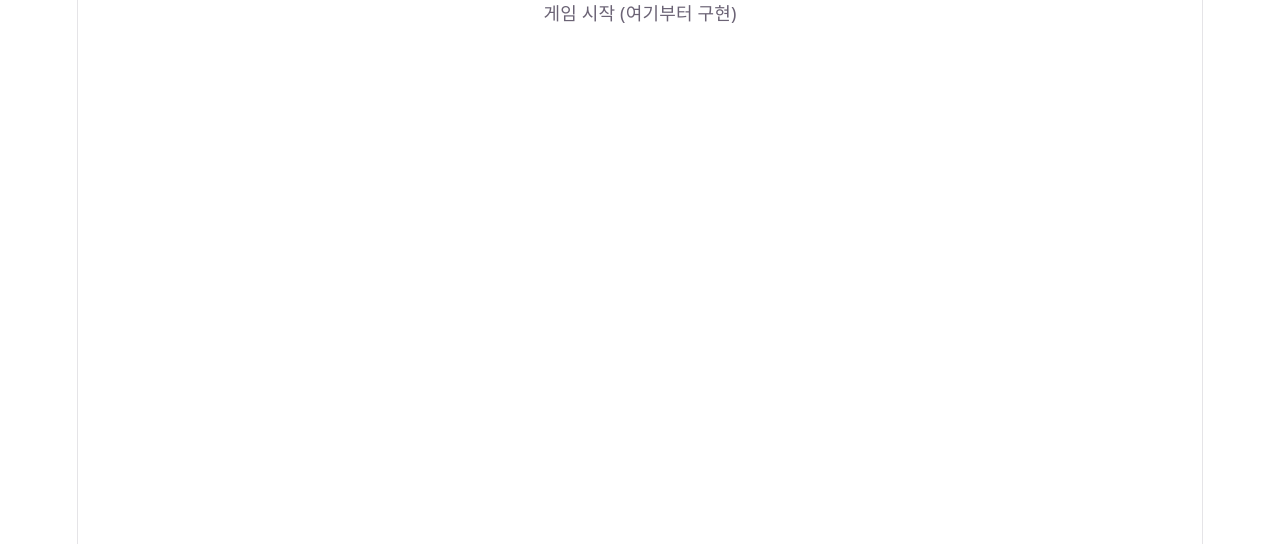
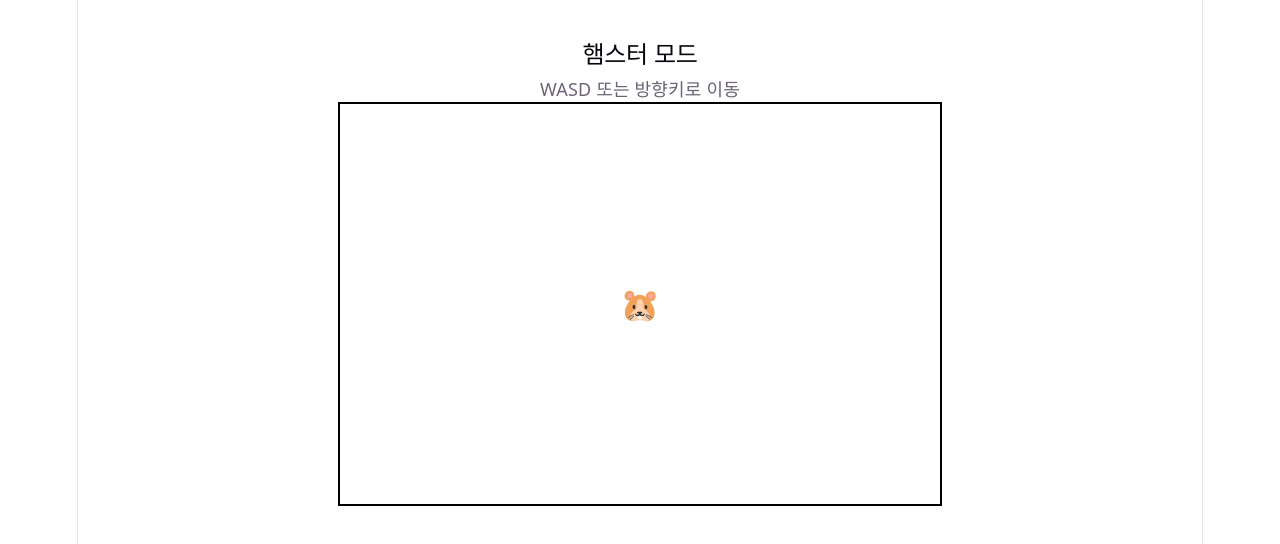
Before and after one commit to asasia1935/killer-hamster-vs-good-roach, a React (Vite) app: page / in a window 1280 px wide. Both pictures are taken after a click on the button "살인 햄스터 선택". Shown: the top 544 px of the page. Built offline with nearby package versions, Linux system fonts and the light colour scheme.

Commit message:
feat: 햄스터 자유 이동 구현

```diff
--- a/src/App.tsx
+++ b/src/App.tsx
@@ -1,6 +1,16 @@
-import { useState } from "react";
+import { useEffect, useRef, useState } from "react";
 
 type Screen = "INTRO" | "GAME";
+
+type Position = {
+  x: number;
+  y: number;
+};
+
+const GAME_WIDTH = 600;
+const GAME_HEIGHT = 400;
+const HAMSTER_SIZE = 40;
+const HAMSTER_SPEED = 220; // px per second
 
 function App() {
   const [screen, setScreen] = useState<Screen>("INTRO");
@@ -11,14 +21,127 @@ function App() {
         <h1>살인 햄스터 vs 착한 바퀴벌레</h1>
         <p>당신은 누구를 선택하시겠습니까?</p>
 
-        <button onClick={() => setScreen("GAME")}>
-          살인 햄스터 선택
-        </button>
+        <button onClick={() => setScreen("GAME")}>살인 햄스터 선택</button>
       </div>
     );
   }
 
-  return <div>게임 시작 (여기부터 구현)</div>;
+  return <HamsterGame />;
+}
+
+function HamsterGame() {
+  const [hamsterPosition, setHamsterPosition] = useState<Position>({
+    x: 280,
+    y: 180,
+  });
+
+  const pressedKeys = useRef<Set<string>>(new Set());
+  const lastTimeRef = useRef<number | null>(null);
+
+  useEffect(() => {
+    const handleKeyDown = (event: KeyboardEvent) => {
+      pressedKeys.current.add(event.key.toLowerCase());
+    };
+
+    const handleKeyUp = (event: KeyboardEvent) => {
+      pressedKeys.current.delete(event.key.toLowerCase());
+    };
+
+    window.addEventListener("keydown", handleKeyDown);
+    window.addEventListener("keyup", handleKeyUp);
+
+    let animationFrameId: number;
+
+    const update = (currentTime: number) => {
+      if (lastTimeRef.current === null) {
+        lastTimeRef.current = currentTime;
+      }
+
+      const deltaTime = (currentTime - lastTimeRef.current) / 1000;
+      lastTimeRef.current = currentTime;
+
+      setHamsterPosition((prev) => {
+        let dx = 0;
+        let dy = 0;
+
+        if (pressedKeys.current.has("arrowup") || pressedKeys.current.has("w")) {
+          dy -= 1;
+        }
+        if (pressedKeys.current.has("arrowdown") || pressedKeys.current.has("s")) {
+          dy += 1;
+        }
+        if (pressedKeys.current.has("arrowleft") || pressedKeys.current.has("a")) {
+          dx -= 1;
+        }
+        if (pressedKeys.current.has("arrowright") || pressedKeys.current.has("d")) {
+          dx += 1;
+        }
+
+        if (dx === 0 && dy === 0) {
+          return prev;
+        }
+
+        // 대각선 이동이 더 빨라지지 않게 정규화
+        const length = Math.sqrt(dx * dx + dy * dy);
+        const normalizedDx = dx / length;
+        const normalizedDy = dy / length;
+
+        const nextX = prev.x + normalizedDx * HAMSTER_SPEED * deltaTime;
+        const nextY = prev.y + normalizedDy * HAMSTER_SPEED * deltaTime;
+
+        return {
+          x: clamp(nextX, 0, GAME_WIDTH - HAMSTER_SIZE),
+          y: clamp(nextY, 0, GAME_HEIGHT - HAMSTER_SIZE),
+        };
+      });
+
+      animationFrameId = requestAnimationFrame(update);
+    };
+
+    animationFrameId = requestAnimationFrame(update);
+
+    return () => {
+      window.removeEventListener("keydown", handleKeyDown);
+      window.removeEventListener("keyup", handleKeyUp);
+      cancelAnimationFrame(animationFrameId);
+    };
+  }, []);
+
+  return (
+    <div style={{ textAlign: "center", marginTop: "40px" }}>
+      <h2>햄스터 모드</h2>
+      <p>WASD 또는 방향키로 이동</p>
+
+      <div
+        style={{
+          position: "relative",
+          width: GAME_WIDTH,
+          height: GAME_HEIGHT,
+          margin: "0 auto",
+          border: "2px solid black",
+          overflow: "hidden",
+        }}
+      >
+        <div
+          style={{
+            position: "absolute",
+            left: hamsterPosition.x,
+            top: hamsterPosition.y,
+            width: HAMSTER_SIZE,
+            height: HAMSTER_SIZE,
+            fontSize: "32px",
+            lineHeight: `${HAMSTER_SIZE}px`,
+          }}
+        >
+          🐹
+        </div>
+      </div>
+    </div>
+  );
+}
+
+function clamp(value: number, min: number, max: number) {
+  return Math.max(min, Math.min(value, max));
 }
 
 export default App;
```
